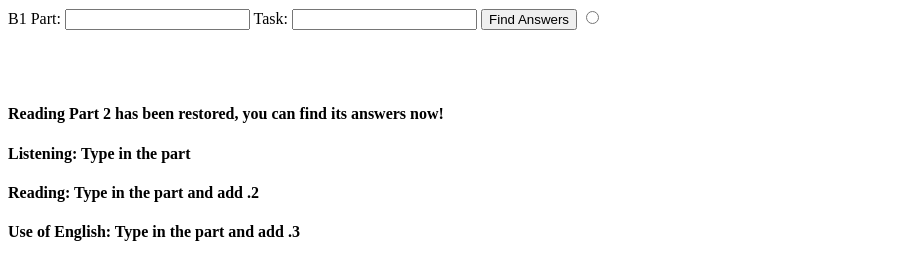
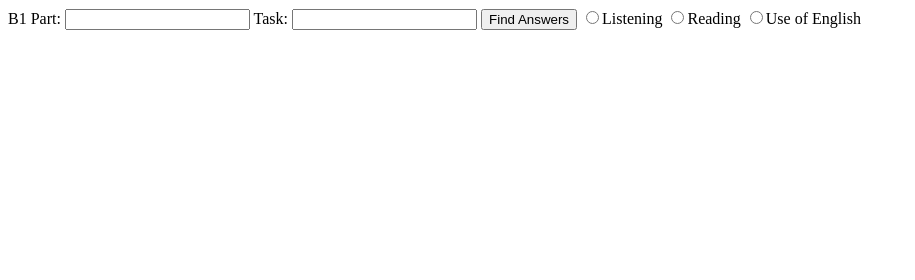
Before and after one commit to VictorivanovYT/ExamBoosterAnswers, a plain HTML site: page index.html in a window 1280 px wide. Shown: the whole page, without its empty margins (0-915 px from the left). Drawn offline with Linux system fonts and the light colour scheme.

Commit message:
Update index.html

```diff
--- a/index.html
+++ b/index.html
@@ -12,13 +12,11 @@
     Task:
     <input type="text" name="taskb1" id="taskb1">
     <input type="button" value="Find Answers" onclick="b1level()">
-    <input type="radio" value="Listening" onclick="type='Listening'">
+    <input type="radio" onclick="type='Listening'">Listening
+    <input type="radio" onclick="type='Reading'">Reading
+    <input type="radio" onclick="type='UOE'">Use of English
 
     <br><br><br><br>
-    <h4>Reading Part 2 has been restored, you can find its answers now!</h4>
-    <h4>Listening: Type in the part</h4>
-    <h4>Reading: Type in the part and add .2</h4>
-    <h4>Use of English: Type in the part and add .3</h4>
     <h3 id="answerer"></h3>
 </body>
 </html>
```
